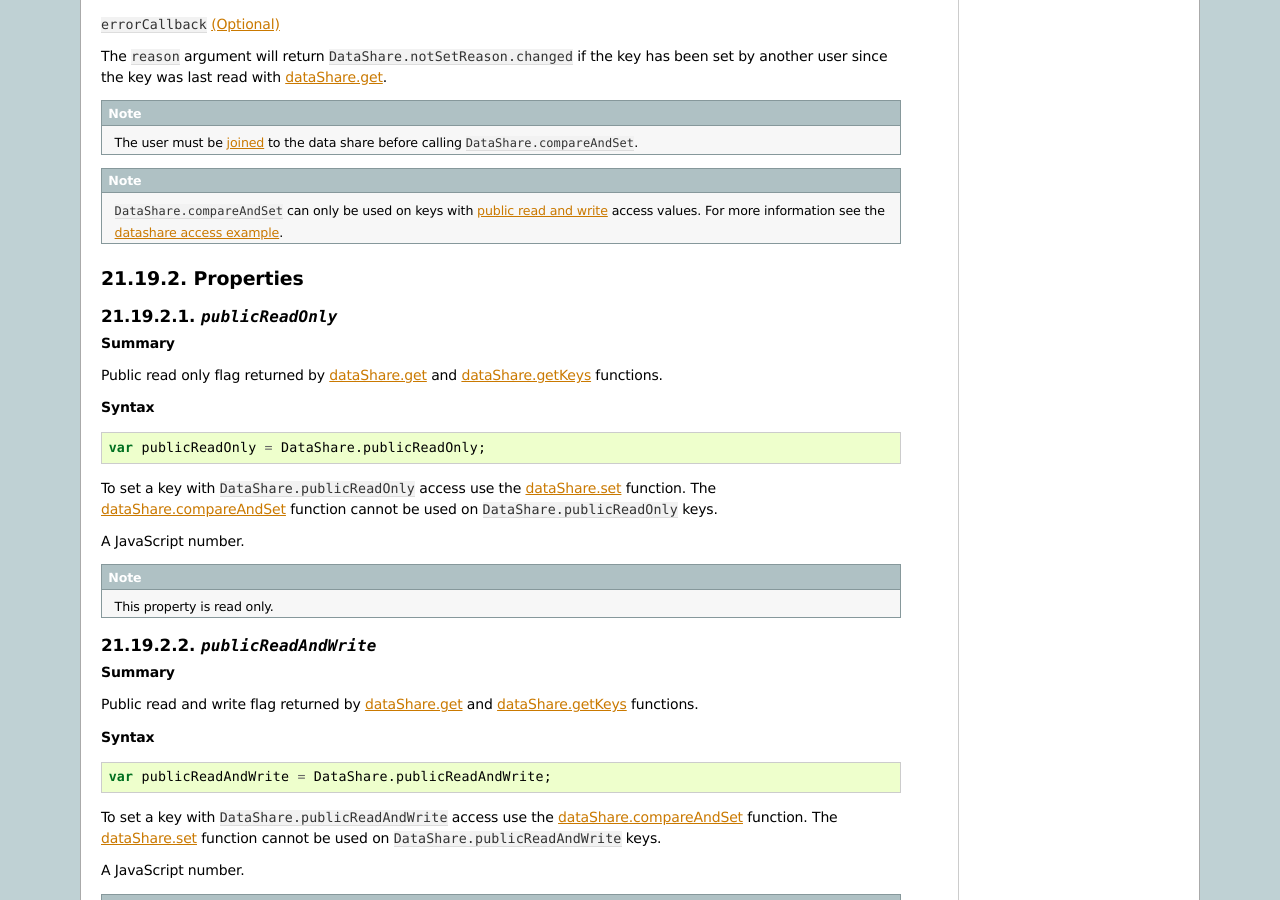
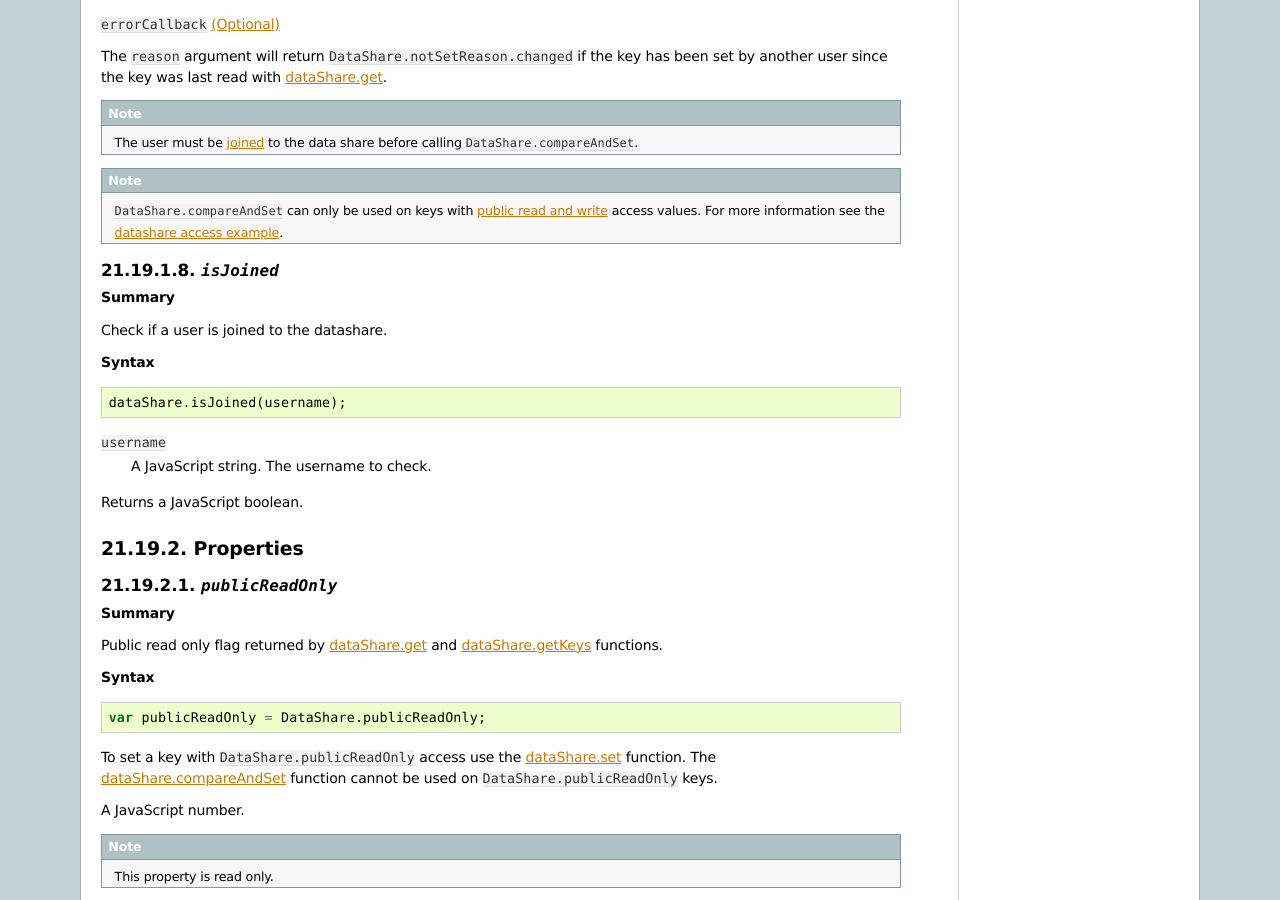
Before and after one commit to turbulenz/turbulenz_engine, a Sphinx documentation site: the page built from docs/source/turbulenz_services/datashare_api.rst, in a window 1280 px wide and 900 px high, scrolled down 8380 px. Built offline with Sphinx 7.4.7, drawn with Linux system fonts in a browser that asks for light colours.

Commit message:
Added isJoined to documentation

```diff
--- a/docs/source/turbulenz_services/datashare_api.rst
+++ b/docs/source/turbulenz_services/datashare_api.rst
@@ -628,6 +628,28 @@ since the key was last read with :ref:`dataShare.get <datashare_get>`.
     :ref:`public read and write <datashare_publicreadandwrite>` access values.
     For more information see the :ref:`datashare access example <datashare_access_example>`.
 
+.. index::
+    pair: DataShare; isJoined
+
+.. _datashare_isjoined:
+
+`isJoined`
+----------
+
+**Summary**
+
+Check if a user is joined to the datashare.
+
+**Syntax** ::
+
+    dataShare.isJoined(username);
+
+``username``
+    A JavaScript string.
+    The username to check.
+
+Returns a JavaScript boolean.
+
 Properties
 ==========
 
```
